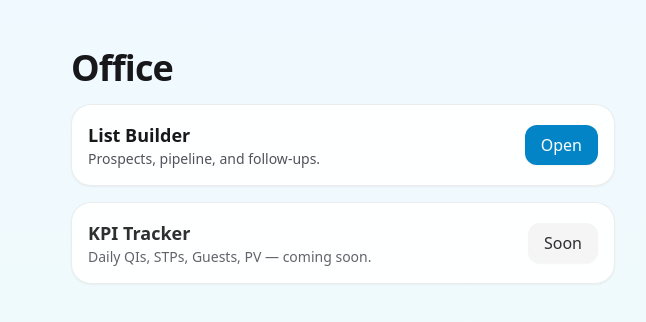
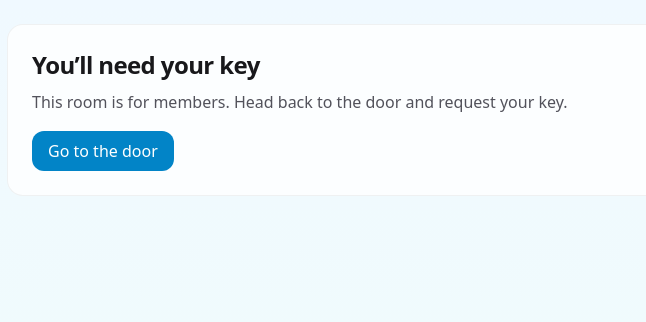
Before and after one commit to talormayde/Freedomfamily, a Next.js app: page /office in a window 1280 px wide. Shown: the top 322 px of the page, without its empty margins (297-943 px from the left). Built offline with nearby package versions, Linux system fonts and the light colour scheme.

Commit message:
Update page.tsx

```diff
--- a/app/office/page.tsx
+++ b/app/office/page.tsx
@@ -1,32 +1,66 @@
+// app/office/page.tsx
 'use client';
+
+import { useEffect, useState } from 'react';
+import { supabaseBrowser } from '@/lib/supabase-browser';
 import Link from 'next/link';
-import { Card, Page } from '@/components/ui';
 
-export default function OfficeHome() {
+export default function OfficePage() {
+  const supa = supabaseBrowser();
+  const [loading, setLoading] = useState(true);
+  const [authed, setAuthed] = useState(false);
+
+  useEffect(() => {
+    let mounted = true;
+    (async () => {
+      const { data: { session } } = await supa.auth.getSession();
+      if (mounted) setAuthed(!!session);
+      const { data: { subscription } } = supa.auth.onAuthStateChange((_e, sess) => {
+        if (mounted) setAuthed(!!sess);
+      });
+      setLoading(false);
+      return () => subscription.unsubscribe();
+    })();
+    return () => { mounted = false; };
+  }, []);
+
+  if (loading) {
+    return <div className="p-6 text-zinc-500">Loading…</div>;
+  }
+
+  if (!authed) {
+    // Soft gate (no server redirect): friendly message & a link back home
+    return (
+      <div className="max-w-2xl mx-auto p-6 rounded-2xl bg-white/80 dark:bg-zinc-900/70 border border-black/5 dark:border-white/10">
+        <h1 className="text-2xl font-semibold">You’ll need your key</h1>
+        <p className="mt-2 text-zinc-600 dark:text-zinc-400">
+          This room is for members. Head back to the door and request your key.
+        </p>
+        <Link href="/" className="inline-flex mt-4 rounded-xl bg-sky-600 text-white px-4 py-2 hover:bg-sky-700">
+          Go to the door
+        </Link>
+      </div>
+    );
+  }
+
+  // Authenticated content (keep your existing Office content here)
   return (
-    <Page>
-      <h1>Office</h1>
-      <div className="mt-4 grid gap-4">
-        <Card>
-          <div className="flex items-center justify-between">
-            <div>
-              <h3 className="text-lg font-semibold">List Builder</h3>
-              <p className="text-sm text-zinc-600 dark:text-zinc-300">Prospects, pipeline, and follow-ups.</p>
-            </div>
-            <Link href="/office/list-builder" className="btn bg-sky-600 text-white">Open</Link>
-          </div>
-        </Card>
-
-        <Card>
-          <div className="flex items-center justify-between opacity-90">
-            <div>
-              <h3 className="text-lg font-semibold">KPI Tracker</h3>
-              <p className="text-sm text-zinc-600 dark:text-zinc-300">Daily QIs, STPs, Guests, PV — coming soon.</p>
-            </div>
-            <span className="btn bg-zinc-100 dark:bg-zinc-800">Soon</span>
-          </div>
-        </Card>
+    <div className="w-full">
+      <h1 className="text-3xl font-semibold tracking-tight mb-4">Office</h1>
+      <div className="grid sm:grid-cols-2 lg:grid-cols-3 gap-4">
+        <Link href="/office/list-builder" className="block rounded-2xl bg-white/80 dark:bg-zinc-900/70 p-4 shadow-sm hover:shadow-md">
+          <div className="font-medium">List Builder</div>
+          <div className="text-sm text-zinc-600">Prospects CRM</div>
+        </Link>
+        <Link href="/calendar" className="block rounded-2xl bg-white/80 dark:bg-zinc-900/70 p-4 shadow-sm hover:shadow-md">
+          <div className="font-medium">Calendar</div>
+          <div className="text-sm text-zinc-600">Day / Week / Month</div>
+        </Link>
+        <Link href="/office/kpis" className="block rounded-2xl bg-white/80 dark:bg-zinc-900/70 p-4 shadow-sm hover:shadow-md">
+          <div className="font-medium">KPIs</div>
+          <div className="text-sm text-zinc-600">Track what matters</div>
+        </Link>
       </div>
-    </Page>
+    </div>
   );
 }
```
